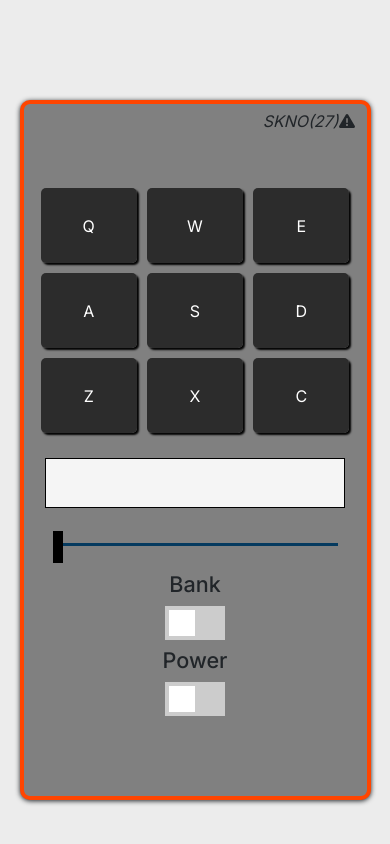
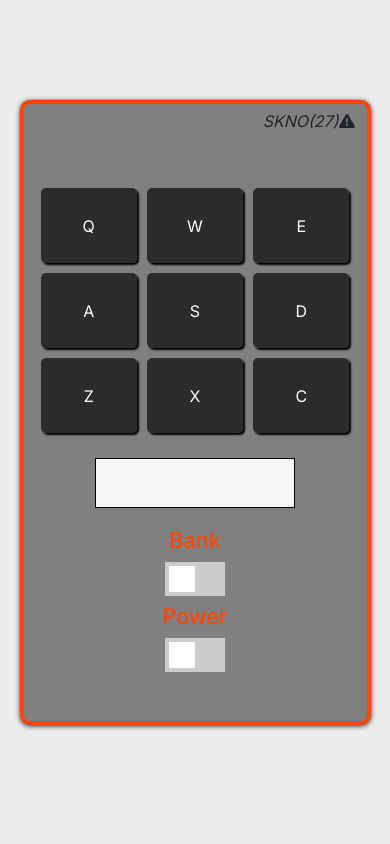
Before and after one commit to skno27/BeatMachine, a Next.js app in the folder beat-machine/: page / in a window 390 px wide. Built offline with nearby package versions, Linux system fonts and the light colour scheme.

Commit message:
styling complete-- testing

```diff
--- a/beat-machine/src/app/components/PowerSwitch.js
+++ b/beat-machine/src/app/components/PowerSwitch.js
@@ -13,7 +13,7 @@ export default function PowerSwitch() {
 
   return (
     <div>
-      <h4 className="text-center mt-2">Power</h4>
+      <h4 className="text-center mt-2 power">Power</h4>
       <Switch
         isOn={power}
         onToggle={handlePowerSwitch}
--- a/beat-machine/src/app/components/SwitchBoard.js
+++ b/beat-machine/src/app/components/SwitchBoard.js
@@ -31,7 +31,7 @@ export default function SwitchBoard() {
   };
 
   return (
-    <div className="text-center">
+    <div className="text-center smallerSwitchBoard">
       <div className="display d-inline-flex p-2 bd-highlight">
         <h3>{message}</h3>
       </div>
--- a/beat-machine/src/app/globals.css
+++ b/beat-machine/src/app/globals.css
@@ -142,6 +142,7 @@ input:checked + .slider:before {
 
 .slide-container {
   margin: 20px 0 20px 0;
+  border: 1px solid black;
 }
 
 #volume-slider {
@@ -198,7 +199,7 @@ input:checked + .slider:before {
   .container {
     background-color: gray;
     border: 4px solid orangered;
-    height: 700px;
+    height: 625px;
     min-width: 90%;
     margin: 100px auto auto auto;
   }
@@ -209,7 +210,27 @@ input:checked + .slider:before {
     flex-direction: column-reverse;
   }
 
+  .smallerSwitchBoard {
+    display: flex;
+    flex-direction: column;
+  }
+
+  .bank-switch {
+    margin: none;
+    color: orangered;
+  }
+
+  .power {
+    color: orangered;
+  }
+
   .display {
     background: whitesmoke;
+    width: 200px;
+    /* margin-top: 20px; */
+  }
+
+  .slide-container {
+    display: none;
   }
 }
```
